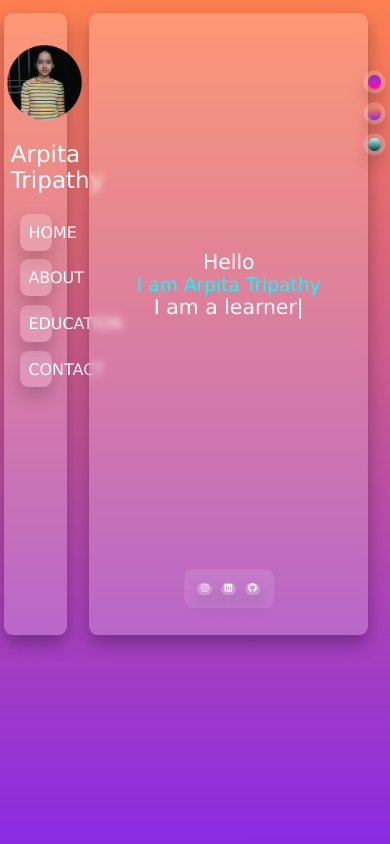
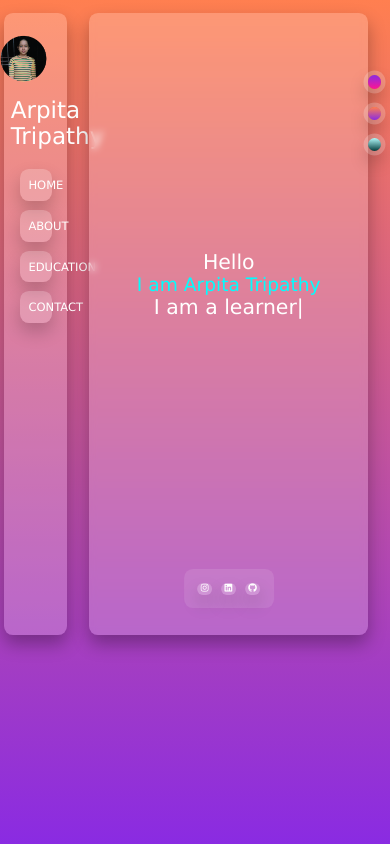
Before and after one commit to Arpita-45/portfolio, a plain HTML site: page index.html in a window 390 px wide. Drawn offline with nearby package versions, Linux system fonts and the light colour scheme.

Commit message:
Update style.css

```diff
--- a/style.css
+++ b/style.css
@@ -310,8 +310,8 @@ header .header{
 }
 header .header img{
     margin: 0 ;
-    height:13rem;
-    width:13rem;
+    height:8rem;
+    width:8rem;
     margin-left:-2.4rem;
 }
 
@@ -320,7 +320,7 @@ header .header .name{
 }
 
 header .navbar  li a{
-    font-size:1.8rem;
+    font-size:1.3rem;
 }
 .container{
     height:70rem;
```
